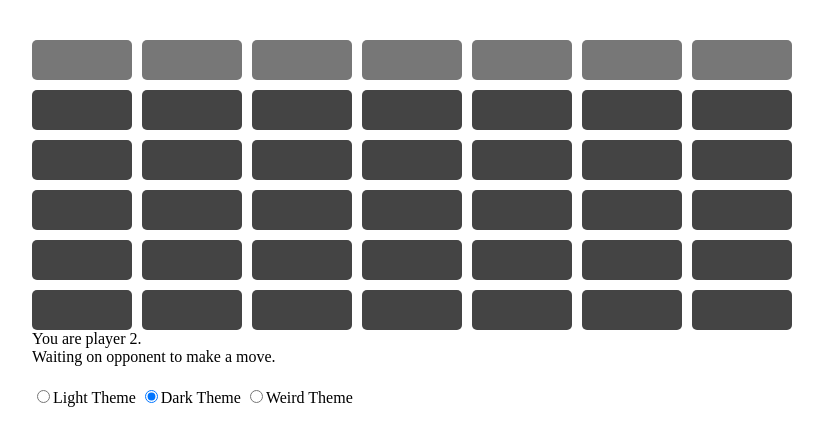
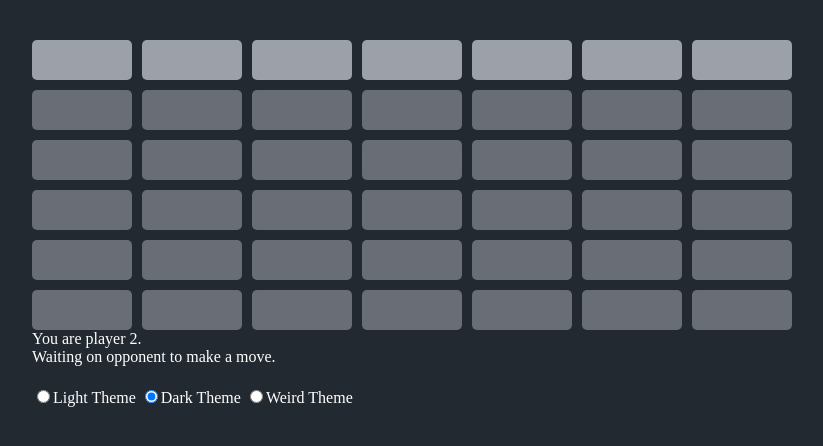
Before and after one commit to aidan-kelly/Connect-4, a website: page game_board.html in a window 1280 px wide. Both pictures are taken after a click on the radio button 159 px from the left and 396 px from the top of the page. Shown: the whole page, without its empty margins (8-831 px from the left). Drawn offline with nearby package versions, Linux system fonts and the light colour scheme; no server answers.

Commit message:
Finished themes.

```diff
--- a/game_board.html
+++ b/game_board.html
@@ -62,9 +62,9 @@
         <button id="return_home" onclick="window.location.replace('http:\/\/localhost:3000')">Return Home.</button>
         <div class="theme_buttons">
             <form>
-                <input type="radio" id="light_theme" name="theme_group" value="light_theme">Light Theme</input>
-                <input type="radio" id="dark_theme" name="theme_group" value="dark_theme">Dark Theme</input>
-                <input type="radio" id="weird_theme" name="theme_group" value="weird_theme">Weird Theme</input>
+                <input class="theme_button" type="radio" id="light_theme" name="theme_group" value="0">Light Theme</input>
+                <input class="theme_button" type="radio" id="dark_theme" name="theme_group" value="1">Dark Theme</input>
+                <input class="theme_button" type="radio" id="weird_theme" name="theme_group" value="2">Weird Theme</input>
             </form>
         </div>
     </body>
--- a/game_client.js
+++ b/game_client.js
@@ -1,11 +1,11 @@
 //executes when the dom is ready
-var p1_colour = ["red", "#4ecca3", ""];
-var p2_colour = ["blue", "#ee562b", ""];
-var background_colour = ["#fff", "#232931", ""];
-var wrapper_colour = ["#fff", "#232931", ""];
-var box_colour = ["#444", "#696e76", ""];
-var valid_move_colour = ["#777", "#9ca1a9", ""];
-var font_colour = ["black", "white", ""];
+var p1_colour = ["red", "#4ecca3", "#4c586f"];
+var p2_colour = ["blue", "#ee562b", "#3e3e3b"];
+var background_colour = ["#fff", "#232931", "#a2aab0"];
+var wrapper_colour = ["#fff", "#232931", "#a2aab0"];
+var box_colour = ["#444", "#696e76", "white"];
+var valid_move_colour = ["#777", "#9ca1a9", "#cbc5c1"];
+var font_colour = ["black", "white", "black"];
 
 $(function(){
     var socket = io();
@@ -65,6 +65,12 @@ $(function(){
             alert("Not your turn!");
             return;
         }
+    });
+
+    $(".theme_button").click(function(){
+        document.cookie = `theme=${this.value}`;
+        theme = getCookie("theme");
+        display_board(gamestate, p1ID, p2ID, theme);
     });
 
 
@@ -153,6 +159,8 @@ function display_board(gs, player1ID, player2ID, theme){
     console.log(`the theme cookie is ${theme}`);
     $(".wrapper").css("background-color", `${wrapper_colour[Number(theme)]}`);
     $("html").css("background-color", `${background_colour[Number(theme)]}`);
+    $("div").css("color", `${font_colour[Number(theme)]}`);
+    $("input").css("color", `${font_colour[Number(theme)]}`);
     for(let i = 0; i<gs.length; i++){
         for(let j = 0; j<gs[i].length; j++){
             let div_id = i.toString() + "_" + j.toString();
@@ -204,7 +212,4 @@ function getCookie(cookie_name){
       }
       return "";
 }
-
-
-
 //Classes ------------------------------------------------------------------------------------------
```
